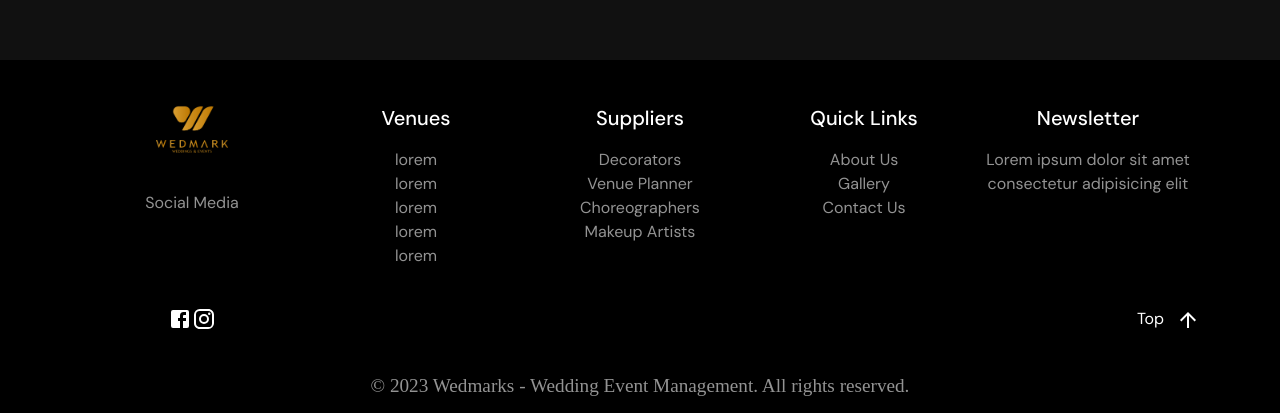
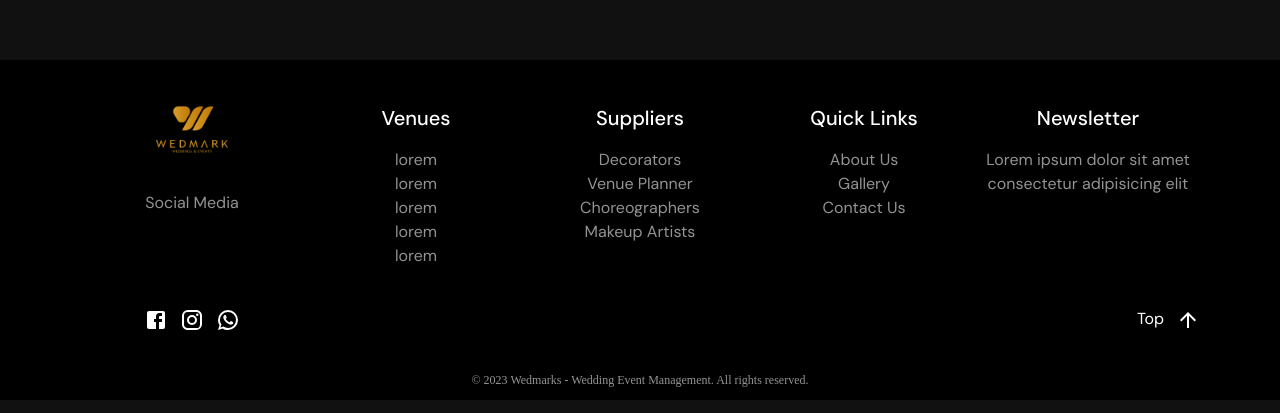
Before and after one commit to ArunKumar000777/wed-marks, a React (Vite) app: page /services in a window 1280 px wide. Shown: the part 780-1193 px from the top of the page. Built offline with nearby package versions, Linux system fonts and the light colour scheme; a web font is replaced by a local one.

Commit message:
footer updated

```diff
--- a/src/components/Footer.jsx
+++ b/src/components/Footer.jsx
@@ -3,6 +3,7 @@ import FacebookIcon from "@mui/icons-material/Facebook";
 import InstagramIcon from "@mui/icons-material/Instagram";
 import ArrowUpwardIcon from "@mui/icons-material/ArrowUpward";
 import logo from "../assets/WedmarkLogo.png";
+import { WhatsApp } from "@mui/icons-material";
 
 const Footer = () => {
     const handleOnClick = () => {
@@ -14,9 +15,16 @@ const Footer = () => {
                 <div className="flex flex-col items-center gap-y-3">
                     <img src={logo} alt="logo" className="w-20 " />
                     <h5 className="mt-6 text-center text-dark_gray">Social Media</h5>
-                    <div className="flex justify-center lg:mt-20">
-                        <FacebookIcon className="text-white cursor-pointer" />
-                        <InstagramIcon className="text-white cursor-pointer" />
+                    <div className="flex justify-center gap-x-3 lg:mt-20">
+                        <a href="https://www.facebook.com/wedmarkweddingsandevents">
+                            <FacebookIcon style={{ color: "white" }} className="cursor-pointer" />
+                        </a>
+                        <a href="">
+                            <InstagramIcon style={{ color: "white" }} className="cursor-pointer" />
+                        </a>
+                        <a href="https://wa.me/+919747834369" target="_blank" rel="noreferrer">
+                            <WhatsApp />
+                        </a>
                     </div>
                 </div>
                 <div>
@@ -51,7 +59,7 @@ const Footer = () => {
                     </div>
                 </div>
             </div>
-            <p className="flex justify-center pb-3">
+            <p className="flex justify-center pb-3 text-xs">
                 &copy; 2023 Wedmarks - Wedding Event Management. All rights reserved.
             </p>
         </footer>
```
